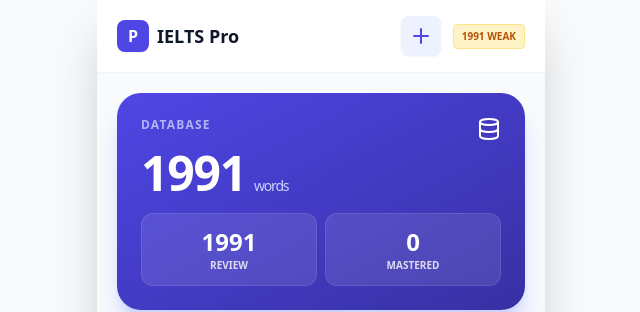
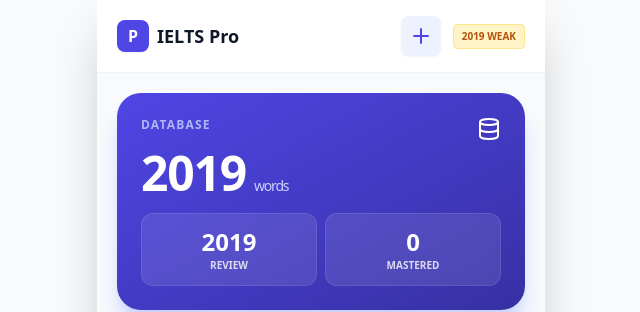
Before and after one commit to hongchihhuang-oss/YS, a plain HTML site: page index.html in a window 1280 px wide. Shown: the top 312 px of the page, 319-959 px from the left. Drawn offline with nearby package versions, Linux system fonts and the light colour scheme.

Commit message:
Update index.html

```diff
--- a/index.html
+++ b/index.html
@@ -40,6 +40,7 @@
     <script src="vocab_patch1.js"></script>
     <script src="vocab_patch2.js"></script>
     <script src="vocab_patch3.js"></script>
+    <script src="vocab_patch4.js"></script>
 
     <style>
         body { -webkit-user-select: none; user-select: none; -webkit-tap-highlight-color: transparent; }
```
